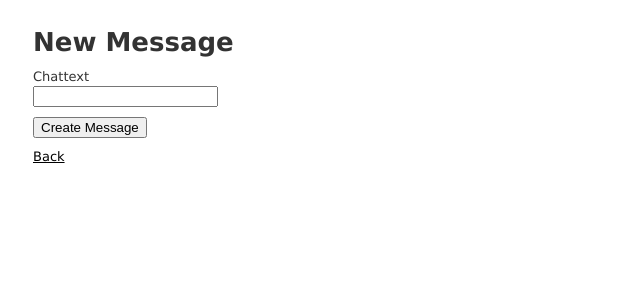
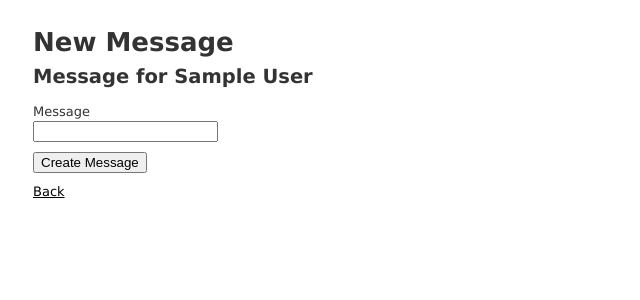
Before and after one commit to geersenthil/MessagingApp, a Rails app: the page made by app/controllers/messages_controller.rb in a window 1280 px wide. Shown: the top 300 px of the page, without its empty margins (0-640 px from the left). Run offline with Rails 7, Linux system fonts and the light colour scheme; the visitor is signed in with stand-in values (Sample User, id 1); style sheets or scripts are compiled from the project's sources.

Commit message:
messaging form

```diff
--- a/app/controllers/messages_controller.rb
+++ b/app/controllers/messages_controller.rb
@@ -13,6 +13,8 @@ class MessagesController < ApplicationController
   # GET /messages/new
   def new
     @message = Message.new
+    @recipient = User.find(message_params[:recipient_id])
+    @message.user_id = message_params[:recipient_id]
   end
 
   # GET /messages/1/edit
@@ -21,7 +23,10 @@ class MessagesController < ApplicationController
 
   # POST /messages
   def create
-    @message = Message.new(message_params)
+    @recipient = User.find(message_params[:recipient_id])
+    @message = @recipient.messages.build(message_params.except(:recipient_id))
+    @message.sender_id = current_user.id
+
 
     if @message.save
       redirect_to @message, notice: 'Message was successfully created.'
@@ -53,6 +58,6 @@ class MessagesController < ApplicationController
 
     # Only allow a list of trusted parameters through.
     def message_params
-      params.require(:message).permit(:chattext)
+      params.require(:message).permit(:chattext, :recipient_id)
     end
 end
--- a/app/views/messages/_form.html.erb
+++ b/app/views/messages/_form.html.erb
@@ -10,9 +10,16 @@
       </ul>
     </div>
   <% end %>
+  <div class="field">
+    <h2>Message for <%= User.find(@message.user_id).name %></h2>
+  </div>
+
+  <div>
+    <%= form.hidden_field :recipient_id, :value => @message.user_id %>
+  </div>
 
   <div class="field">
-    <%= form.label :chattext %>
+    <%= form.label :Message %>
     <%= form.text_field :chattext %>
   </div>
 
--- a/app/views/static_pages/home.html.erb
+++ b/app/views/static_pages/home.html.erb
@@ -1,7 +1,7 @@
 <h1>Welcome to Chatify!</h1>
 
 <% if logged_in? %>
-  <p><%= link_to 'List All Users', users_path %></p>
+  <p><%= link_to 'Friends', users_path %></p>
   <p><%= link_to 'Logout', logout_path %></p>
 <% else %>
   <p><%= link_to 'Login', login_path %></p>
--- a/app/views/users/show.html.erb
+++ b/app/views/users/show.html.erb
@@ -10,4 +10,5 @@
 </p>
 
 <%= link_to 'Home', root_path %> |
-<%= link_to 'List All Users', users_path %>
+<%= link_to 'Friends', users_path %>
+<%= link_to 'Message', messages_path %>
--- a/db/migrate/20210614173125_create_messages.rb
+++ b/db/migrate/20210614173125_create_messages.rb
@@ -2,8 +2,9 @@ class CreateMessages < ActiveRecord::Migration[6.1]
   def change
     create_table :messages do |t|
       t.string :chattext
-
+      t.integer :sender_id
       t.timestamps
+      t.references :user, foreign_key: true
     end
   end
 end
```
Also changed, not shown: app/views/messages/show.html.erb (+9 -0 lines), app/views/users/FriendList.erb (added, +26 -0 lines), app/views/users/index.html.erb (+37 -4 lines), Gemfile, Gemfile.lock, db/schema.rb.
